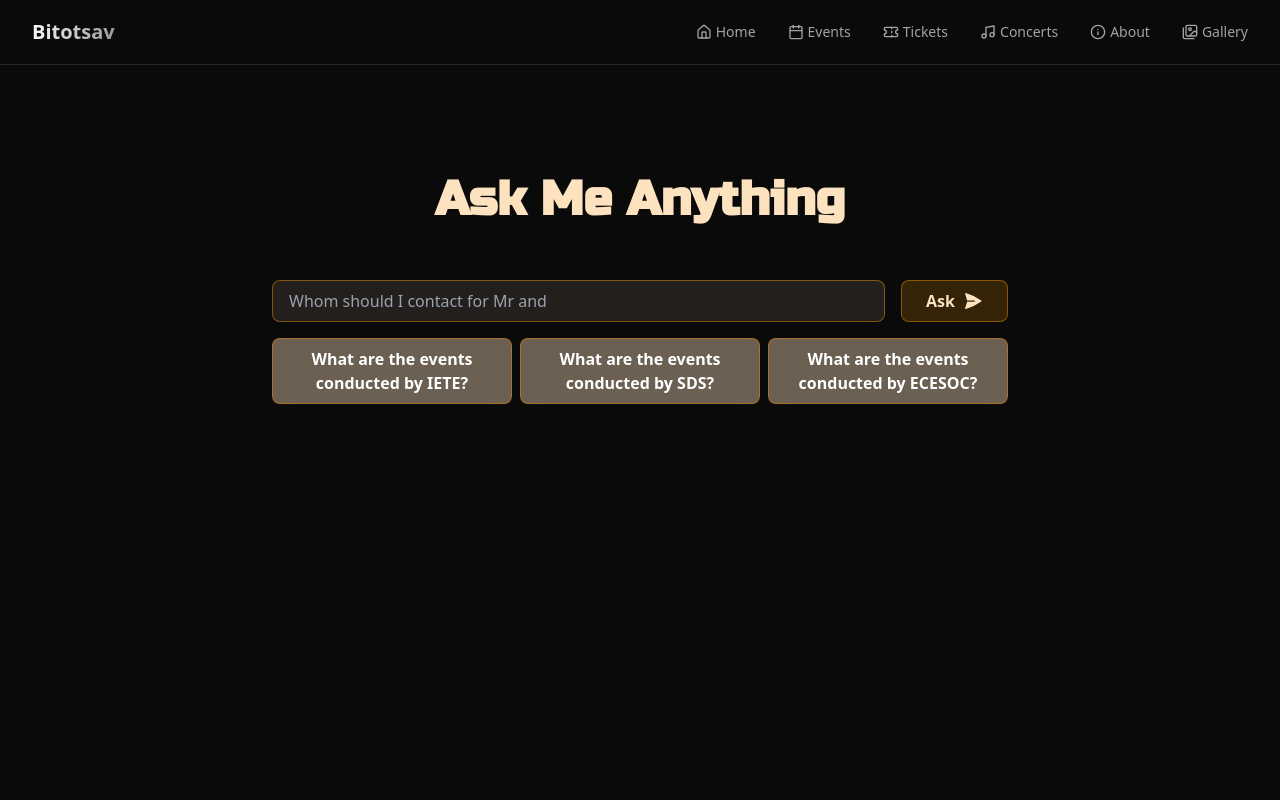
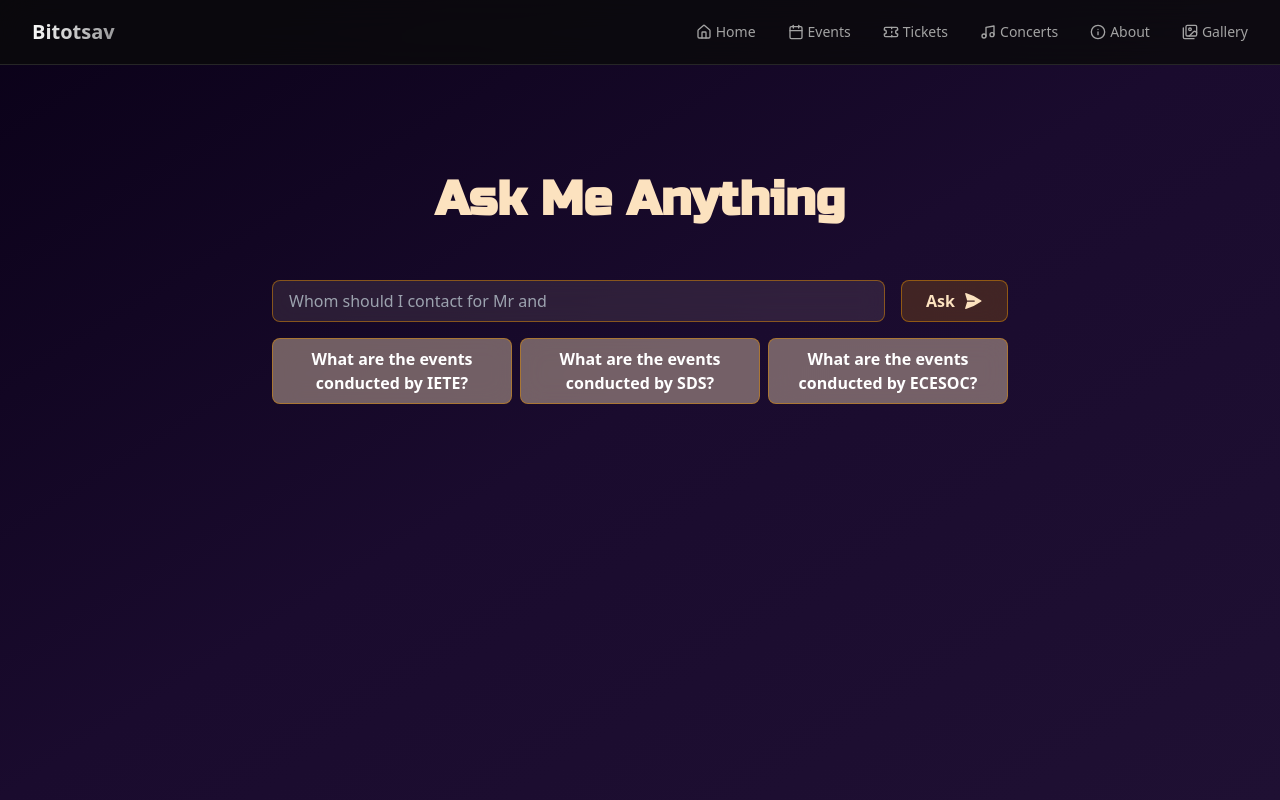
Before and after one commit to bitotsav-fest/website, a Next.js app: page /chat in a window 1280 px wide. Shown: the top 800 px of the page. Built offline with nearby package versions, Linux system fonts and the light colour scheme.

Commit message:
background gradient

```diff
--- a/src/app/chat/page.js
+++ b/src/app/chat/page.js
@@ -188,7 +188,7 @@ export default function Home() {
     };
 
     return (
-        <div className="min-h-screen text-white font-sans flex flex-col items-center relative overflow-y-auto">
+        <div className="min-h-screen bg-gradient-to-br from-[#0A0118] via-[#1A0B2E] to-[#1F1033] text-white font-sans flex flex-col items-center relative overflow-y-auto">
             {/* Background Components */}
             {/* Chatbot Interface */}
             <div className="w-full max-w-3xl z-10 px-4 pb-8 flex flex-col items-center" style={{ marginTop: '11rem' }}>
```
